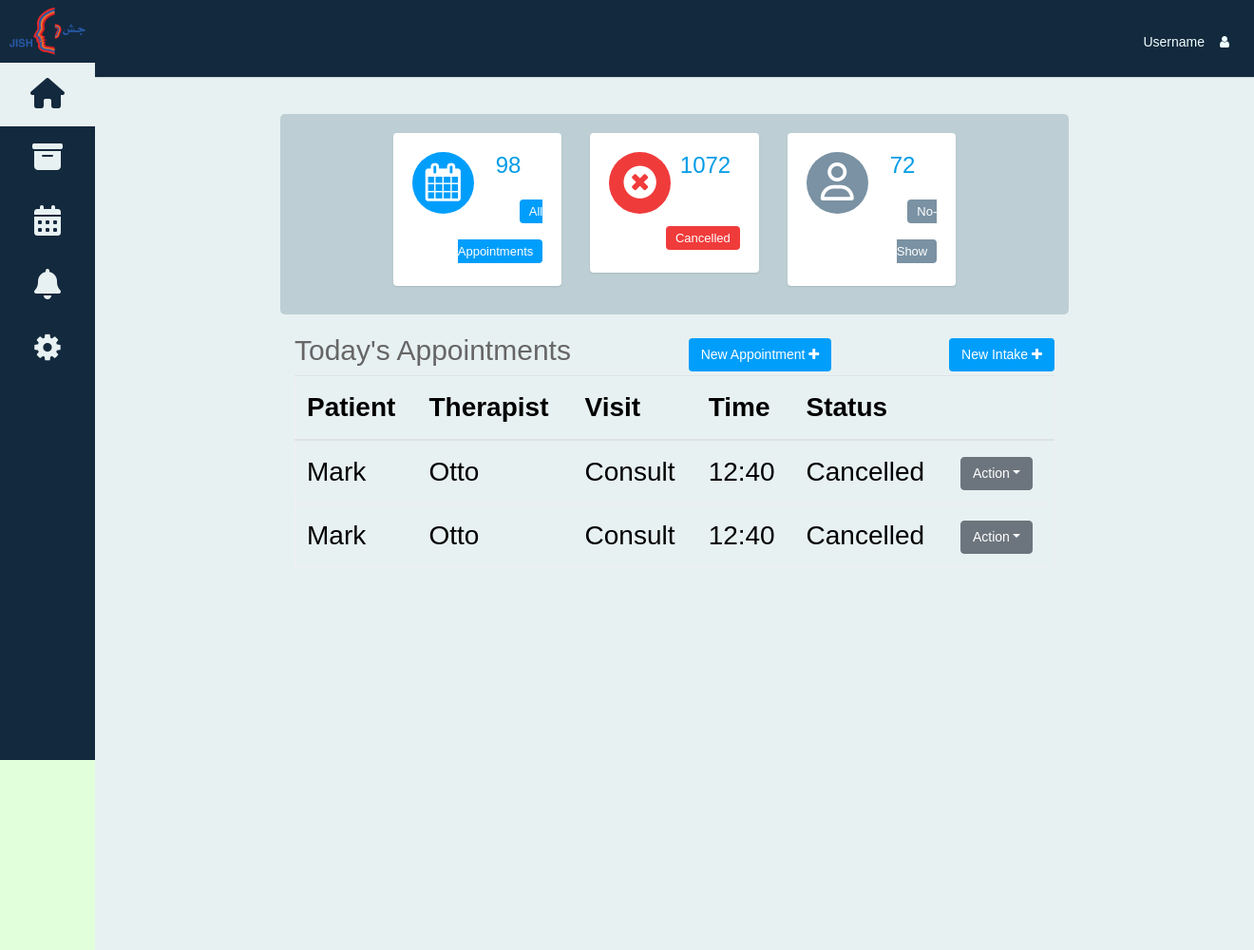
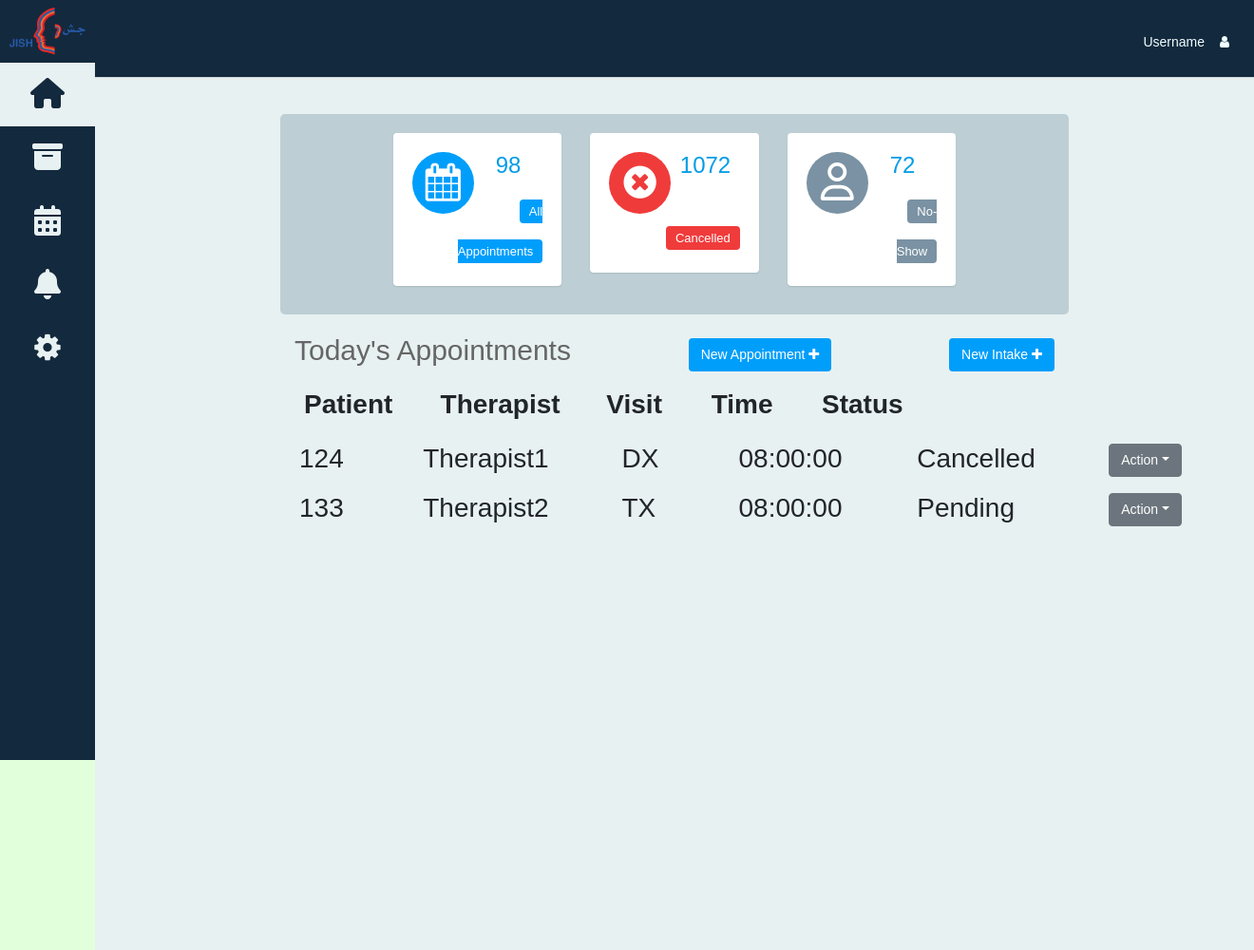
Before and after one commit to sshamsan/graduation-project, a PHP site: page /html/Homescreen.html in a window 1320 px wide. Shown: the whole page at 95% size. Run offline with PHP 8.4, Linux system fonts and the light colour scheme; some libraries are stand-ins or nearby versions; some web fonts are replaced.

Commit message:
scrollbar

```diff
--- a/src/css/Homescreen.css
+++ b/src/css/Homescreen.css
@@ -1,5 +1,6 @@
 .header {
-  margin-left: 100px; /* Same as the width of the sidenav */
+  margin-left: 100px;
+  /* Same as the width of the sidenav */
   background-color: #13293d;
   height: 81px;
   /* overflow: hidden; */
@@ -33,8 +34,10 @@
 }
 
 .main {
-  margin-left: 100px; /* Same as the width of the sidenav */
-  font-size: 28px; /* Increased text to enable scrolling */
+  margin-left: 100px;
+  /* Same as the width of the sidenav */
+  font-size: 28px;
+  /* Increased text to enable scrolling */
   padding: 0px 10px;
   background-color: #e8f1f2;
   height: 1000px;
@@ -69,6 +72,7 @@
 .active {
   background-color: #e8f1f2;
 }
+
 .active a {
   color: #13293d;
 }
@@ -118,6 +122,7 @@
   padding: 8px;
   margin: 8px;
 }
+
 /* End of Widget */
 
 /* ----------------------RAHAF--------------------------- */
@@ -269,6 +274,7 @@ p {
   height: 33px;
   width: 140px;
 }
+
 .far {
   margin-top: 5px;
 }
@@ -276,9 +282,10 @@ p {
 .popupwindow {
   text-align: center;
 }
+
 /* ----------------------END OF RAHAF--------------------------- */
 
-.inputb{
+.inputb {
   width: 100%;
   height: 38px;
   border-style: solid;
@@ -289,6 +296,32 @@ p {
   margin-bottom: 20px;
 }
 
-::placeholder { /* Chrome, Firefox, Opera, Safari 10.1+ */
+::placeholder {
+  /* Chrome, Firefox, Opera, Safari 10.1+ */
   color: black;
 }
+
+
+.fixed_header {
+  width: 400px;
+  table-layout: fixed;
+  border-collapse: collapse;
+}
+
+.fixed_header tbody {
+  display: block;
+  width: 1010px;
+  height: 100px;
+  overflow: auto;
+}
+
+
+.fixed_header thead tr {
+  display: block;
+  width: 800px;
+}
+.fixed_header th,.fixed_header td,thead tr {
+  padding: 5px;
+  color: #212529;
+  width: 1000px;
+}
--- a/src/html/Homescreen.html
+++ b/src/html/Homescreen.html
@@ -137,9 +137,7 @@
                     </div>
 
                     <!-- Appointments Table -->
-                    <div class="table-responsive">
-
-                        <table class="table center">
+                        <table class="fixed_header">
                             <thead>
                                 <tr>
                                     <th scope="col">Patient</th>
@@ -148,14 +146,15 @@
                                     <th scope="col">Time</th>
                                     <th scope="col">Status</th>
                                     <th scope="col"></th>
+                                    <th scope="col"></th>
                                 </tr>
                             </thead>
                             <tbody>
                                 <tr>
-                                    <td>Mark</td>
-                                    <td>Otto</td>
-                                    <td>Consult</td>
-                                    <td>12:40</td>
+                                    <td>124</td>
+                                    <td>Therapist1</td>
+                                    <td>DX</td>
+                                    <td>08:00:00</td>
                                     <td>Cancelled</td>
                                     <td><button type="button" class="btn btn-secondary dropdown-toggle"
                                             id="dropdownMenuButton1" data-bs-toggle="dropdown"
@@ -169,11 +168,11 @@
                                     </td>
                                 </tr>
                                 <tr>
-                                    <td>Mark</td>
-                                    <td>Otto</td>
-                                    <td>Consult</td>
-                                    <td>12:40</td>
-                                    <td>Cancelled</td>
+                                    <td>133</td>
+                                    <td>Therapist2</td>
+                                    <td>TX</td>
+                                    <td>08:00:00</td>
+                                    <td>Pending</td>
                                     <td><button type="button" class="btn btn-secondary dropdown-toggle"
                                             id="dropdownMenuButton1" data-bs-toggle="dropdown"
                                             aria-expanded="false">Action</button>
@@ -187,7 +186,7 @@
                                 </tr>
                             </tbody>
                         </table>
-                    </div>
+
                 </div>
             </div>
 
```
